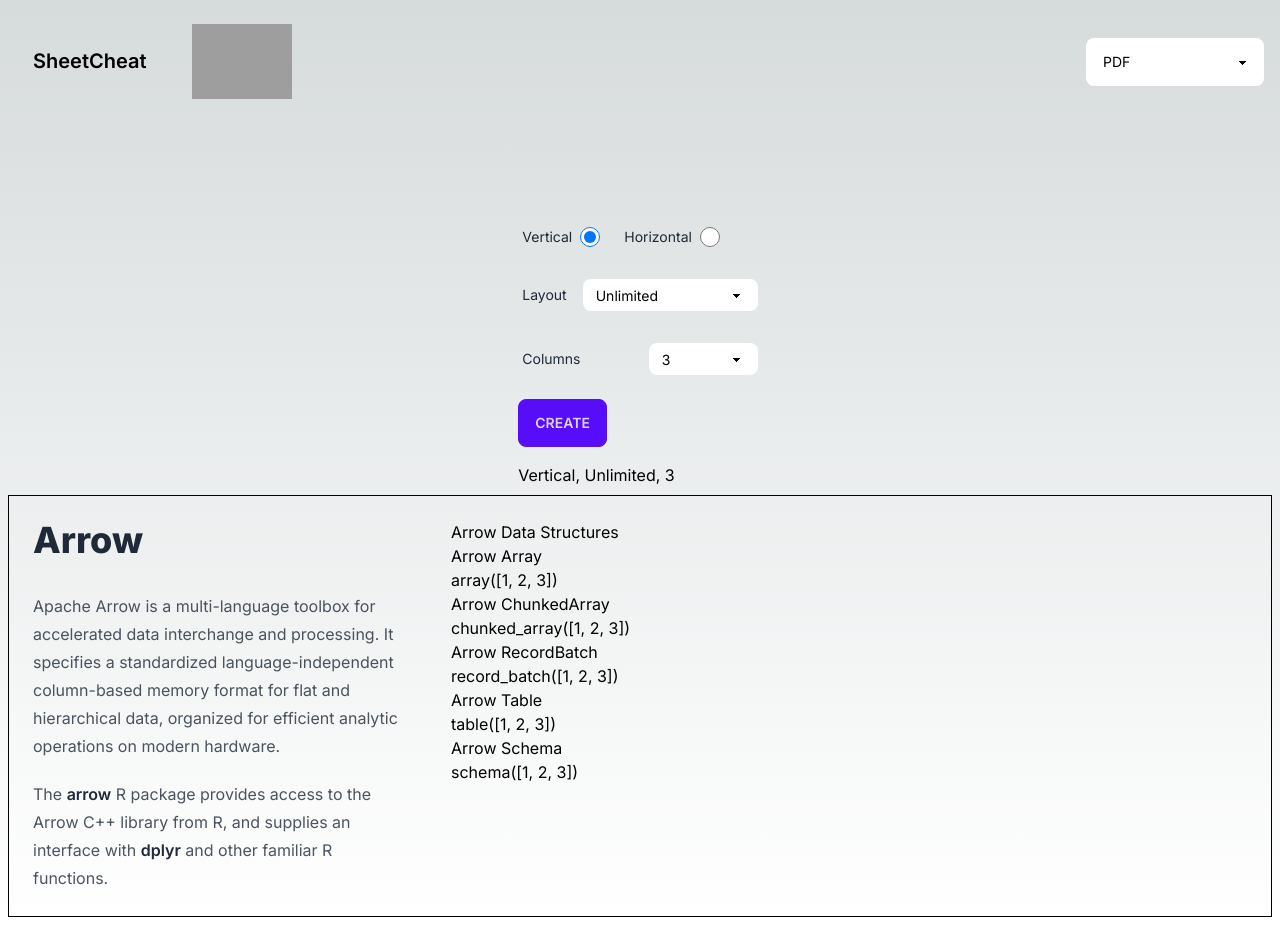
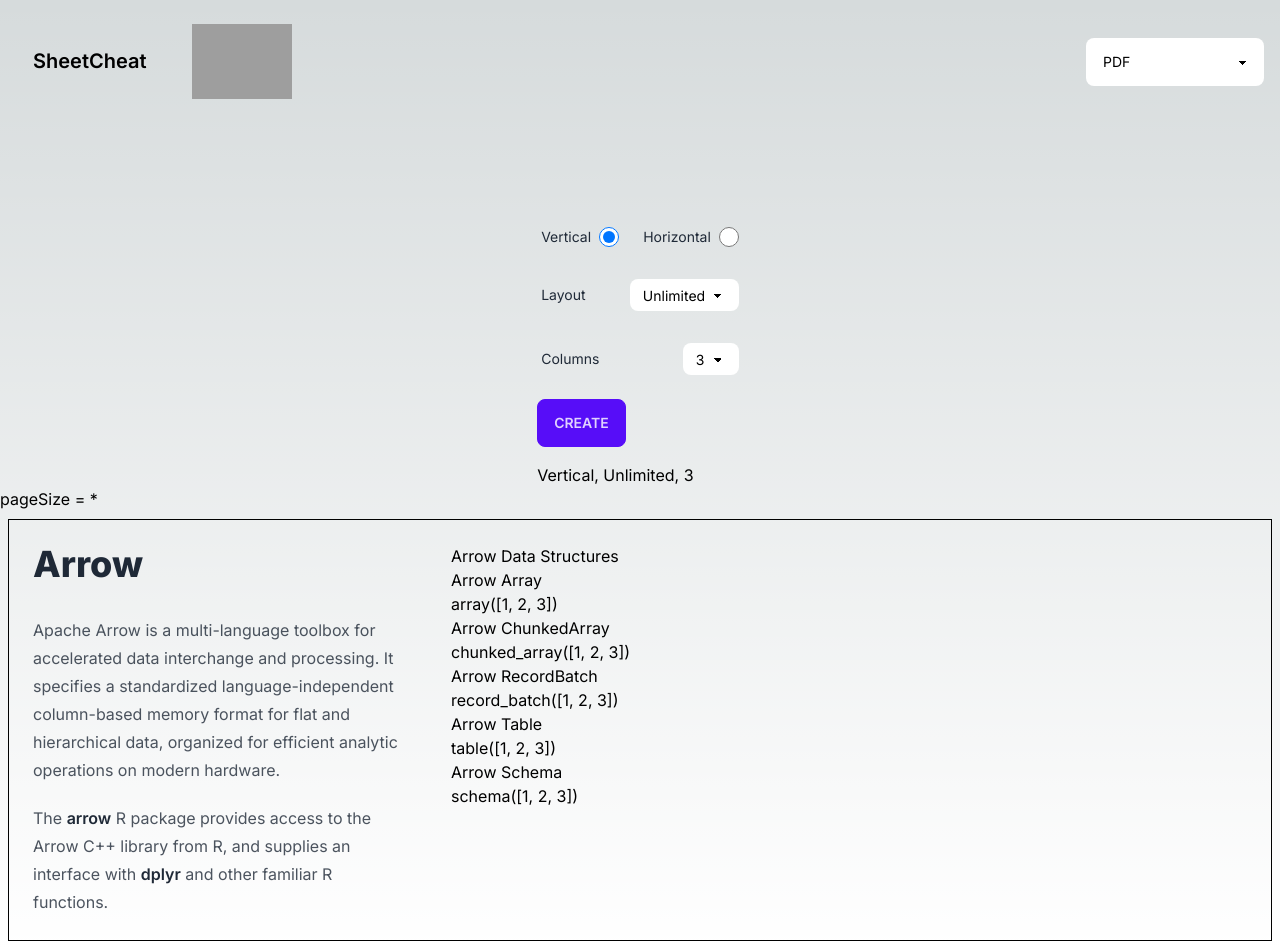
Before and after one commit to neverchanje/sheetcheat, a Next.js app: page / in a window 1280 px wide. Before the commit the page ends 925 px from the top, so only its background shows below. Built offline with nearby package versions, Linux system fonts and the light colour scheme; grey boxes are pictures that could not be loaded.

Commit message:
add outer frame for cheatsheet

```diff
--- a/src/app/components/cheatsheet_form.tsx
+++ b/src/app/components/cheatsheet_form.tsx
@@ -2,20 +2,49 @@
 
 import React, { ChangeEvent, useState, FormEvent } from 'react';
 
+interface CreateCheatsheetArgs {
+    orientation: string,
+    pageSize: string,
+    columnNumber: number
+}
+
 interface CheatsheetFormProps {
-    onSubmit: (title: string, logoImage: string) => void
+    onSubmit: (args: CreateCheatsheetArgs) => void
 }
 
 const orientationOptions = ['Vertical', 'Horizontal'];
 
 const pageSizes = [
     "Unlimited", // the default option
-    "Letter (US), 8.5 x 11",
-    "Legal (US), 8.5 x 14",
-    "A4, 8.3 x 11.7",
-    "A5, 5.8 x 8.3"
+    "US Letter",
+    "US Legal",
+    "A4",
+    "A5"
 ];
 const pageSizeOptions = pageSizes.map((size, index) => <option key={index}>{size}</option>);
+
+export interface PageSize {
+    width?: string,
+    height?: string
+}
+
+export function calculatePageSize(orientation: string, pageSize: string): PageSize {
+    // Get current screen dimensions
+    if (pageSize === 'A4') {
+        if (orientation === 'Vertical') {
+            return {
+                width: '210mm',
+                height: '297mm',
+            };
+        } else { // Horizontal
+            return {
+                width: '297mm',
+                height: '210mm',
+            };
+        }
+    }
+    return {}
+}
 
 const CheatsheetForm = (props: CheatsheetFormProps) => {
     const [orientation, setOrientation] = useState('Vertical');
@@ -24,6 +53,8 @@ const CheatsheetForm = (props: CheatsheetFormProps) => {
 
     const handleSubmit = (e: FormEvent) => {
         e.preventDefault();
+
+        props.onSubmit({ orientation, pageSize, columnNumber })
     };
 
     const handleOrientationChange = (e: ChangeEvent<HTMLInputElement>) => {
@@ -66,7 +97,6 @@ const CheatsheetForm = (props: CheatsheetFormProps) => {
                     <span className="label-text">Columns</span>
                     <select className="select select-sm" defaultValue={columnNumber} onChange={(e) => setColumnNumber(parseInt(e.target.value))}>
                         {[1, 2, 3, 4, 5].map((num, idx) => <option key={idx}>{num}</option>)}
-                        <option>Unlimited</option>
                     </select>
                 </label>
             </div>
--- a/src/app/page.tsx
+++ b/src/app/page.tsx
@@ -1,7 +1,7 @@
 'use client'
 
 import { useState } from 'react';
-import CheatsheetForm from './components/cheatsheet_form';
+import CheatsheetForm, { PageSize, calculatePageSize } from './components/cheatsheet_form';
 import NavBar from './components/navbar';
 import Markdown from 'react-markdown'
 
@@ -40,6 +40,7 @@ interface CheatsheetContent {
 
 export default function Home() {
   const [showCreateForm, setShowCreateForm] = useState(true);
+  const [pageSize, setPageSize] = useState<PageSize>({});
 
   const [content, setContent] = useState<CheatsheetContent>({
     title: '# Arrow',
@@ -75,17 +76,31 @@ R, and supplies an interface with **dplyr** and other familiar R functions.
 
     {/** Form to create a new cheatsheet. Once submitted, it switches to the designer view. */}
     {
-      showCreateForm &&
       <div className='flex justify-center items-center pt-12 lg:pt-24'>
-        <CheatsheetForm onSubmit={(title: string, logoImage: string) => {
+        <CheatsheetForm onSubmit={(args) => {
           setShowCreateForm(false);
+
+          const pageSize = calculatePageSize(args.orientation, args.pageSize);
+          setPageSize(pageSize);
         }} />
       </div>
     }
+    <div>
+      pageSize = {pageSize.height} * {pageSize.width}
+    </div>
 
     {/** Cheatsheet Editor */}
-    <div className='flex m-2 border border-solid border-black'>
-      <div className='grid grid-cols-1 md:grid-cols-2 lg:grid-cols-3 gap-x-10 p-6'>
+    <div className='flex justify-center'>
+      <div className='m-2 border border-solid border-black' style={{
+        maxWidth: pageSize.width,
+        maxHeight: pageSize.height,
+        overflow: 'auto',
+      }}>
+        <div className='grid grid-cols-3 p-6 gap-x-10' style={{
+          width: pageSize.width,
+          height: pageSize.height,
+        }}>
+          {/*** CONTENT ***/}
 
           {/** Cheatsheet Header */}
           <div className={`prose ${theme.cheatsheetHeaderStyles}`}>
@@ -107,8 +122,10 @@ R, and supplies an interface with **dplyr** and other familiar R functions.
           })}
           <div>
           </div>
+        </div>
 
       </div>
     </div>
+
   </div>
 }
```
Lines whose indentation alone changed are shown as unchanged.
